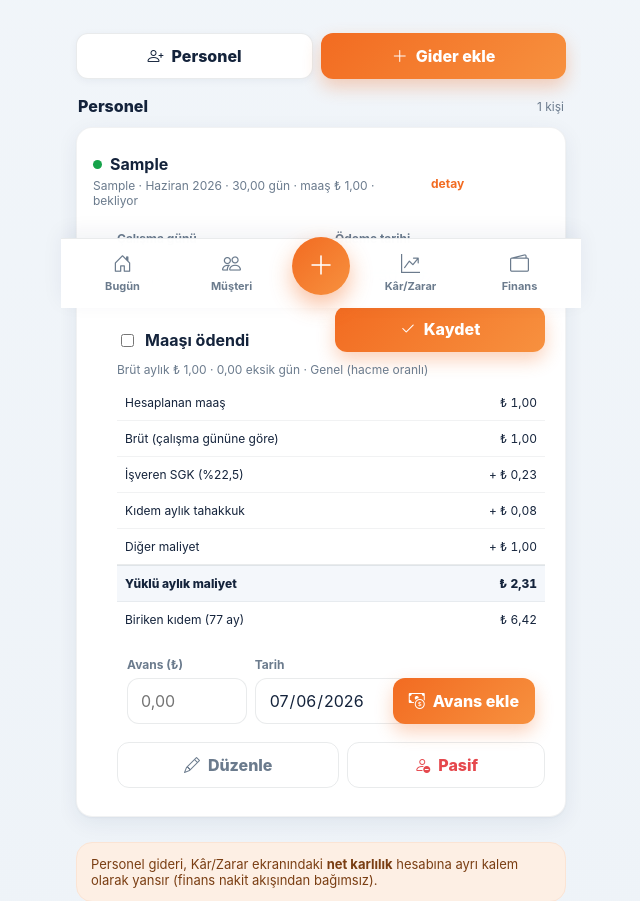
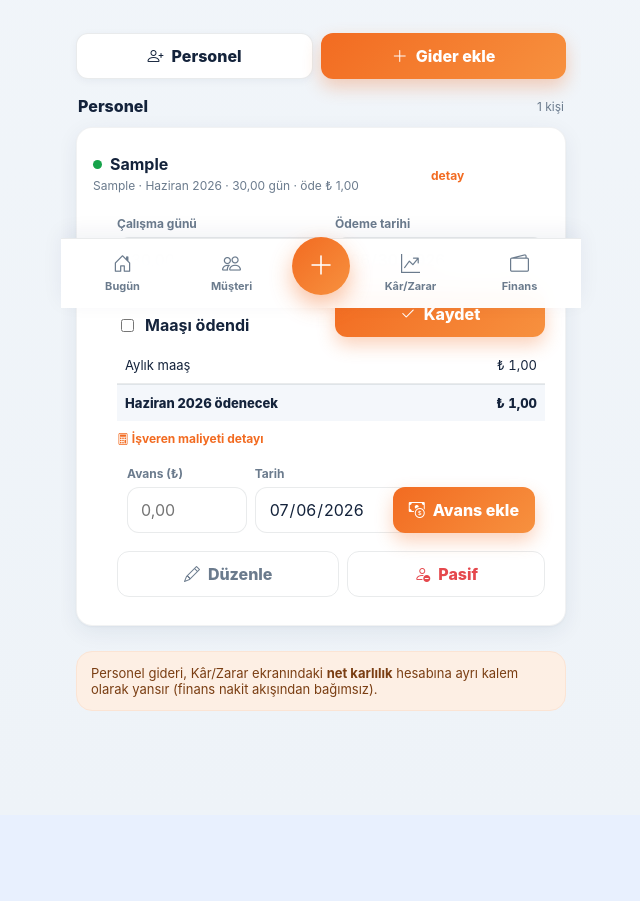
Before and after one commit to uysalfaruk19/uysatakip, a PHP site: page /v2/public/personel.php in a window 1280 px wide, after a click that opens the changed part. Shown: the part 492-1393 px from the top of the page, without its empty margins (319-959 px from the left). After the commit the page ends 1203 px from the top, so only its background shows below. Run offline with PHP 8.4, Linux system fonts and the light colour scheme; the visitor is signed in with stand-in values (Sample User, id 1); data comes from the database, SQL or seed files in the repository; tables that the repository leaves empty hold one stand-in row (values such as "Sample post").

Commit message:
Personel detayı ödeme özetine dönüştü: maaş − gün/avans kesintisi = bu ay ödenecek
Detayda önce ödeme özeti tablosu (aylık maaş, varsa gün kesintisi ve
avans kesintisi, ay ödenecek net); SGK/kıdem/diğer/yüklü maliyet
kalemleri katlanır İşveren maliyeti detayı bölümüne taşındı. Kart
satırında maaş yerine ödenecek net gösterilir; avans maaşı aşarsa
uyarı. 121/121 test.

Co-Authored-By: Claude Fable 5 <noreply@anthropic.com>

```diff
--- a/v2/public/personel.php
+++ b/v2/public/personel.php
@@ -330,12 +330,14 @@ require __DIR__ . '/partials/header.php';
         <?php else: foreach ($personeller as $p): $pid = (int) $p['id']; $info = $pInfo[$pid]; $y = $info['yuklu']; $k = $info['kidem']; $at = $info['atama']; $maas = $info['maas'];
           $atamaLbl = $at['genel'] ? 'Genel (hacme oranlı)' : ($at['customer_ids'] ? count($at['customer_ids']) . ' müşteri (eşit)' : 'atanmamış');
           $paid = (bool) $maas['maas_odendi'];
-          $odemeTarihi = $maas['odeme_tarihi'] ?: date('Y-m-t', strtotime($month . '-01')); ?>
+          $odemeTarihi = $maas['odeme_tarihi'] ?: date('Y-m-t', strtotime($month . '-01'));
+          $gunKesinti = max(0.0, (float) $p['aylik_ucret'] - (float) $maas['hesaplanan_maas']);
+          $netOde = max(0.0, (float) $maas['hesaplanan_maas'] - $info['avans']); ?>
           <details class="personel-detail" style="border-bottom:1px solid var(--border);padding:8px 0">
             <summary class="customer-row" style="align-items:center;cursor:pointer;list-style:none">
               <div style="min-width:0;flex:1">
                 <div class="row-title"><span class="status-dot"></span><strong><?= Helpers::e($p['ad']) ?></strong></div>
-                <p class="row-meta"><?= $p['gorev'] ? Helpers::e($p['gorev']) . ' · ' : '' ?><?= Helpers::e(ay_label_tr($month)) ?> · <?= Helpers::money((float) $maas['calisma_gunu']) ?> gün · maaş ₺ <?= Helpers::money((float) $maas['hesaplanan_maas']) ?> · <?= $paid ? 'ödendi' : 'bekliyor' ?></p>
+                <p class="row-meta"><?= $p['gorev'] ? Helpers::e($p['gorev']) . ' · ' : '' ?><?= Helpers::e(ay_label_tr($month)) ?> · <?= Helpers::money((float) $maas['calisma_gunu']) ?> gün · <?= $paid ? 'ödendi' : 'öde ₺ ' . Helpers::money($netOde) ?></p>
               </div>
               <span class="row-meta" style="font-weight:700;color:var(--primary)">detay</span>
             </summary>
@@ -356,21 +358,35 @@ require __DIR__ . '/partials/header.php';
                 </label>
                 <button class="btn-action btn-primaryx" type="submit" style="align-self:end"><i class="bi bi-check2"></i> Kaydet</button>
               </form>
-              <p class="row-meta" style="margin-bottom:8px">Brüt aylık ₺ <?= Helpers::money((float) $p['aylik_ucret']) ?> · <?= Helpers::money((float) $maas['eksik_gun']) ?> eksik gün · <?= Helpers::e($atamaLbl) ?></p>
-              <table class="tablex" style="margin-top:6px;font-size:12px">
+              <table class="tablex" style="margin-top:6px;font-size:13px">
                 <tbody>
-                  <tr><td>Hesaplanan maaş</td><td class="num">₺ <?= Helpers::money((float) $maas['hesaplanan_maas']) ?></td></tr>
-                  <tr><td>Brüt (çalışma gününe göre)</td><td class="num">₺ <?= Helpers::money($y['brut']) ?></td></tr>
-                  <tr><td>İşveren SGK (%<?= $pct($y['sgk_orani']) ?>)</td><td class="num">+ ₺ <?= Helpers::money($y['sgk_isveren']) ?></td></tr>
-                  <tr><td>Kıdem aylık tahakkuk<?= $y['tavan_uygulandi'] ? ' (tavan)' : '' ?></td><td class="num">+ ₺ <?= Helpers::money($y['kidem_aylik']) ?></td></tr>
-                  <tr><td>Diğer maliyet</td><td class="num">+ ₺ <?= Helpers::money($y['diger']) ?></td></tr>
-                  <tr class="is-total"><td>Yüklü aylık maliyet</td><td class="num">₺ <?= Helpers::money($y['yuklu_toplam']) ?></td></tr>
-                  <tr><td>Biriken kıdem (<?= (int) $k['ay_sayisi'] ?> ay)</td><td class="num">₺ <?= Helpers::money($k['birikim']) ?></td></tr>
+                  <tr><td>Aylık maaş</td><td class="num">₺ <?= Helpers::money((float) $p['aylik_ucret']) ?></td></tr>
+                  <?php if ($gunKesinti > 0): ?>
+                  <tr><td>Gün kesintisi (<?= Helpers::money((float) $maas['eksik_gun']) ?> eksik gün)</td><td class="num" style="color:var(--red)">− ₺ <?= Helpers::money($gunKesinti) ?></td></tr>
+                  <?php endif; ?>
                   <?php if ($info['avans'] > 0): ?>
-                  <tr><td>Bu ay verilen avans</td><td class="num" style="color:var(--red)">− ₺ <?= Helpers::money($info['avans']) ?></td></tr>
+                  <tr><td>Avans kesintisi</td><td class="num" style="color:var(--red)">− ₺ <?= Helpers::money($info['avans']) ?></td></tr>
                   <?php endif; ?>
+                  <tr class="is-total"><td><?= Helpers::e(ay_label_tr($month)) ?> ödenecek</td><td class="num">₺ <?= Helpers::money($netOde) ?></td></tr>
                 </tbody>
               </table>
+              <?php if ($info['avans'] > (float) $maas['hesaplanan_maas']): ?>
+              <p class="row-meta" style="color:var(--red);margin-top:4px">Avans maaşı aştı — fark ₺ <?= Helpers::money($info['avans'] - (float) $maas['hesaplanan_maas']) ?> sonraki aya sarkar.</p>
+              <?php endif; ?>
+              <details style="margin-top:10px">
+                <summary style="cursor:pointer;list-style:none;font-weight:700;font-size:12px;color:var(--primary)"><i class="bi bi-calculator"></i> İşveren maliyeti detayı</summary>
+                <p class="row-meta" style="margin:6px 0 0"><?= Helpers::e($atamaLbl) ?></p>
+                <table class="tablex" style="margin-top:6px;font-size:12px">
+                  <tbody>
+                    <tr><td>Brüt (çalışma gününe göre)</td><td class="num">₺ <?= Helpers::money($y['brut']) ?></td></tr>
+                    <tr><td>İşveren SGK (%<?= $pct($y['sgk_orani']) ?>)</td><td class="num">+ ₺ <?= Helpers::money($y['sgk_isveren']) ?></td></tr>
+                    <tr><td>Kıdem aylık tahakkuk<?= $y['tavan_uygulandi'] ? ' (tavan)' : '' ?></td><td class="num">+ ₺ <?= Helpers::money($y['kidem_aylik']) ?></td></tr>
+                    <tr><td>Diğer maliyet</td><td class="num">+ ₺ <?= Helpers::money($y['diger']) ?></td></tr>
+                    <tr class="is-total"><td>Yüklü aylık maliyet</td><td class="num">₺ <?= Helpers::money($y['yuklu_toplam']) ?></td></tr>
+                    <tr><td>Biriken kıdem (<?= (int) $k['ay_sayisi'] ?> ay)</td><td class="num">₺ <?= Helpers::money($k['birikim']) ?></td></tr>
+                  </tbody>
+                </table>
+              </details>
               <form method="post" style="display:flex;gap:8px;align-items:end;flex-wrap:wrap;margin-top:10px;padding:10px;border:1px solid var(--border);border-radius:10px">
                 <input type="hidden" name="csrf" value="<?= Helpers::e(Helpers::csrfToken()) ?>">
                 <input type="hidden" name="action" value="gider">
```
